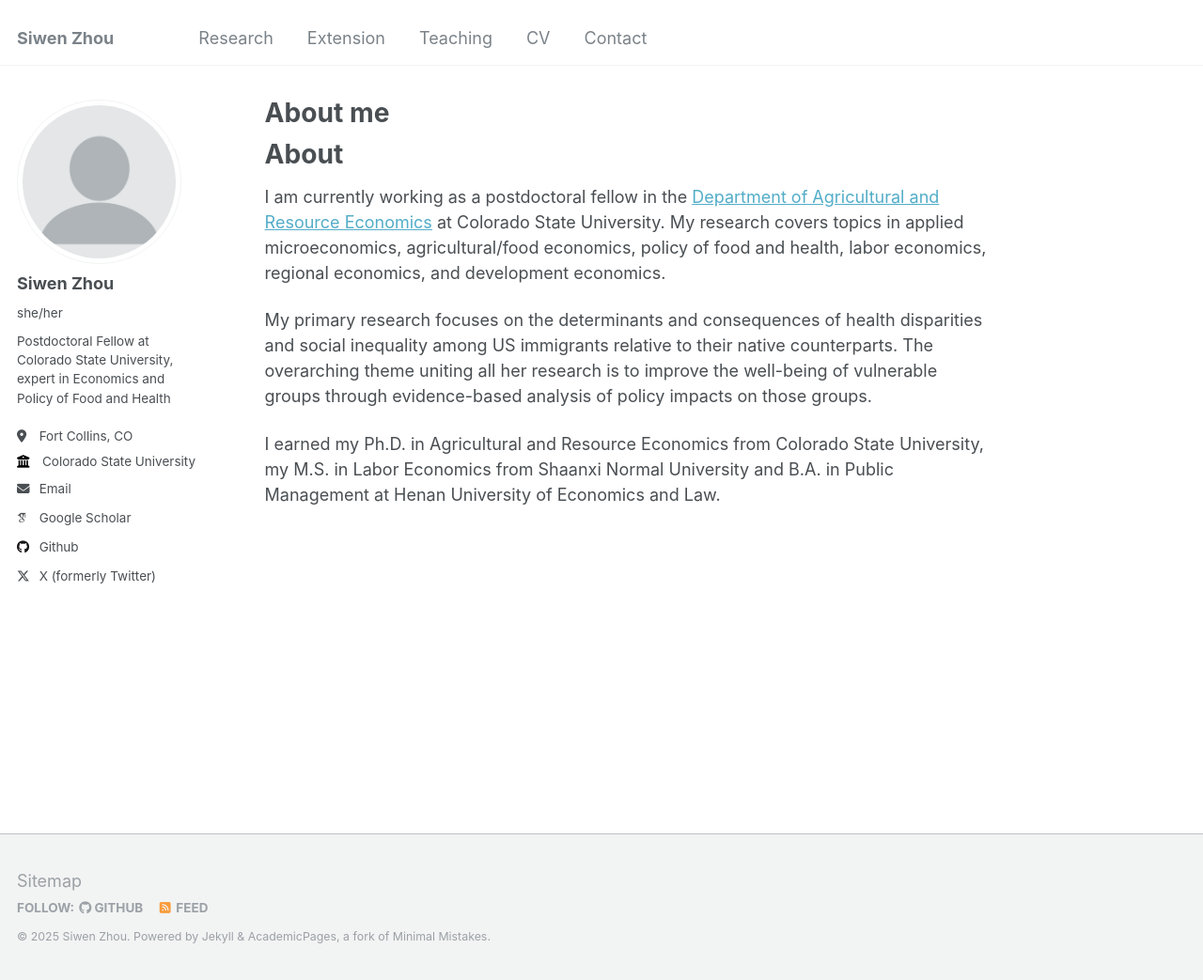
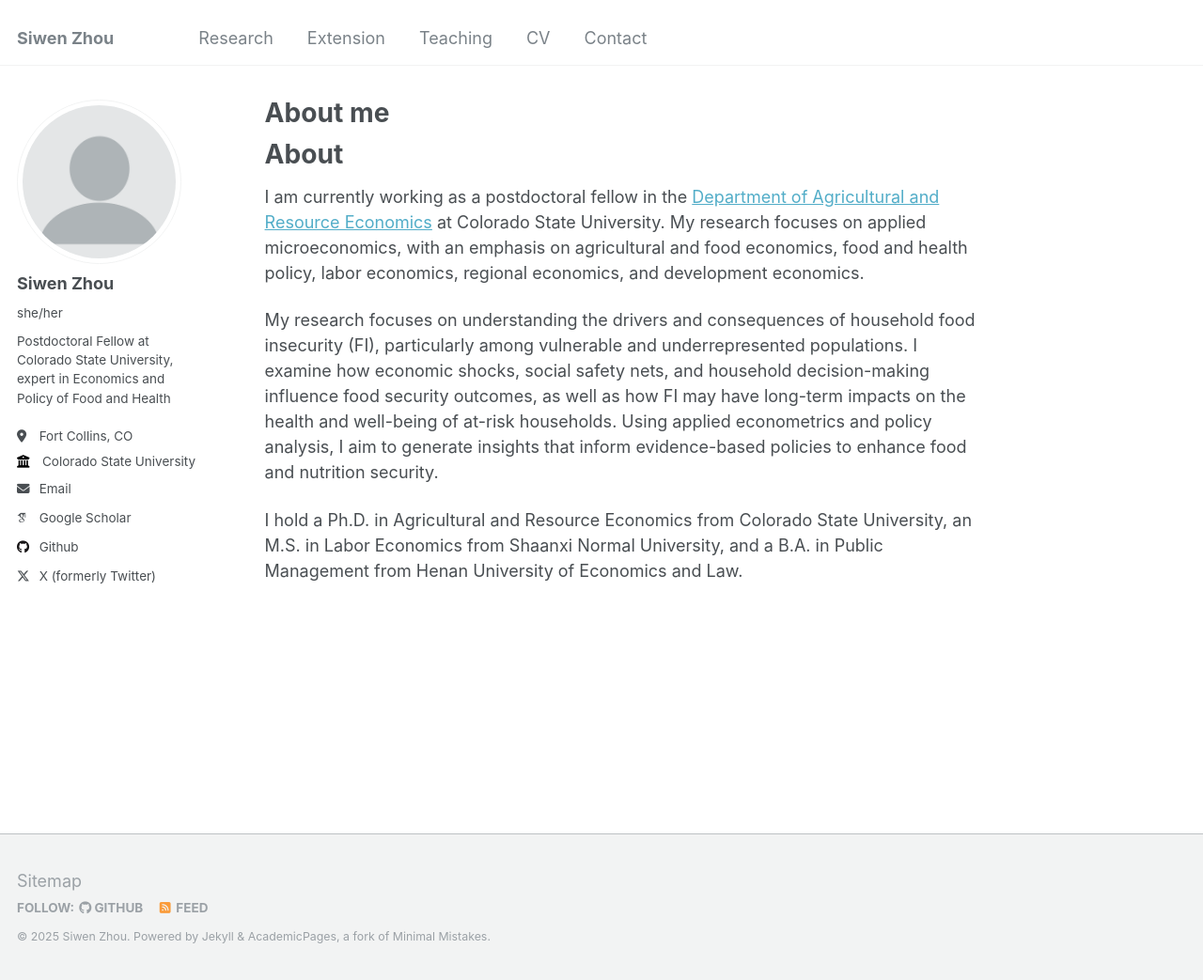
Before and after one commit to Siwen0625/Siwen0625.github.io, a Jekyll site: the page built from _pages/about.md, in a window 1280 px wide and 1043 px high. Shown: the whole window at 94% size. Built offline with Jekyll 4.4.1, drawn with Linux system fonts in a browser that asks for light colours; some web fonts are replaced.

Commit message:
Update about.md

```diff
--- a/_pages/about.md
+++ b/_pages/about.md
@@ -8,8 +8,8 @@ redirect_from:
 ---
 About
 ======
-I am currently working as a postdoctoral fellow in the [Department of Agricultural and Resource Economics]([https://pages.github.com/](https://agsci.colostate.edu/dare/)) at Colorado State University. My research covers topics in applied microeconomics, agricultural/food economics, policy of food and health, labor economics, regional economics, and development economics.
+I am currently working as a postdoctoral fellow in the [Department of Agricultural and Resource Economics]([https://pages.github.com/](https://agsci.colostate.edu/dare/)) at Colorado State University. My research focuses on applied microeconomics, with an emphasis on agricultural and food economics, food and health policy, labor economics, regional economics, and development economics.
 
-My primary research focuses on the determinants and consequences of health disparities and social inequality among US immigrants relative to their native counterparts.  The overarching theme uniting all her research is to improve the well-being of vulnerable groups through evidence-based analysis of policy impacts on those groups.
+My research focuses on understanding the drivers and consequences of household food insecurity (FI), particularly among vulnerable and underrepresented populations. I examine how economic shocks, social safety nets, and household decision-making influence food security outcomes, as well as how FI may have long-term impacts on the health and well-being of at-risk households. Using applied econometrics and policy analysis, I aim to generate insights that inform evidence-based policies to enhance food and nutrition security.
 
-I earned my Ph.D. in Agricultural and Resource Economics from Colorado State University, my M.S. in Labor Economics from Shaanxi Normal University and B.A. in Public Management at Henan University of Economics and Law.
+I hold a Ph.D. in Agricultural and Resource Economics from Colorado State University, an M.S. in Labor Economics from Shaanxi Normal University, and a B.A. in Public Management from Henan University of Economics and Law.
```
